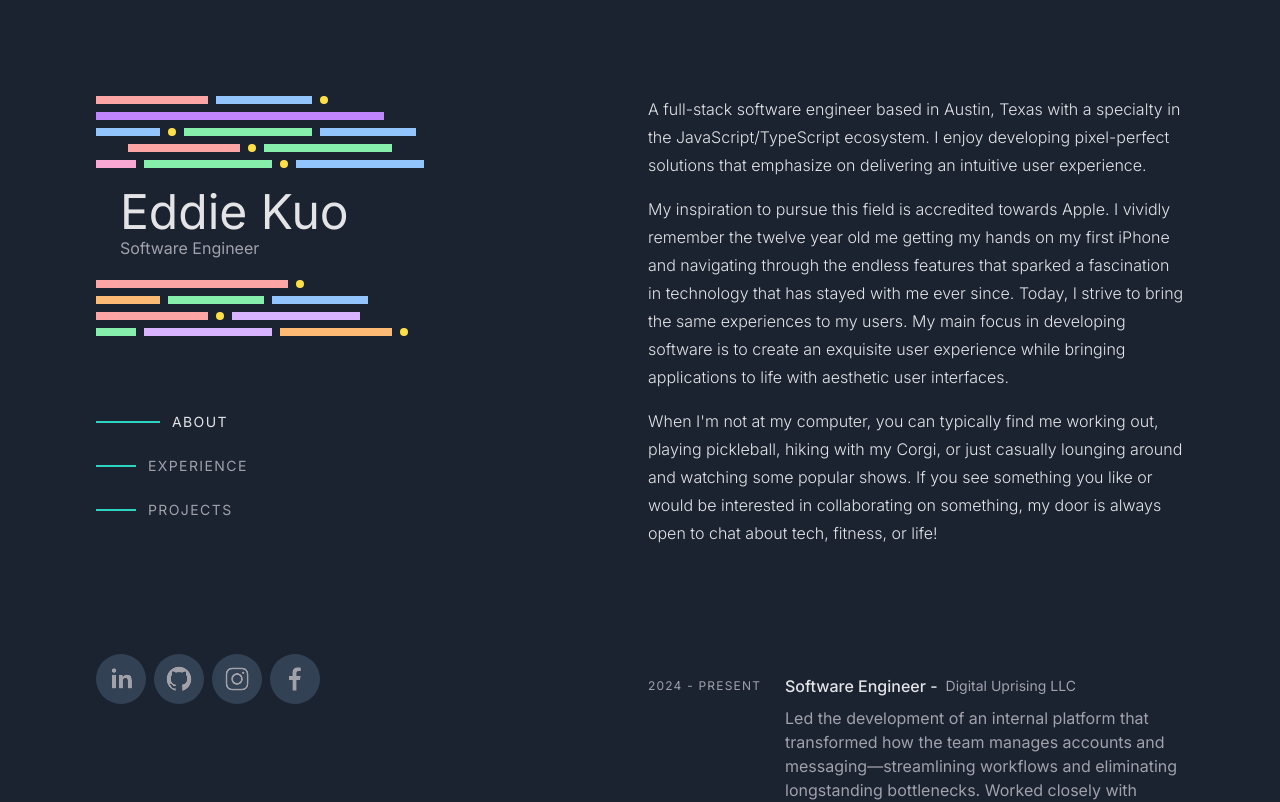
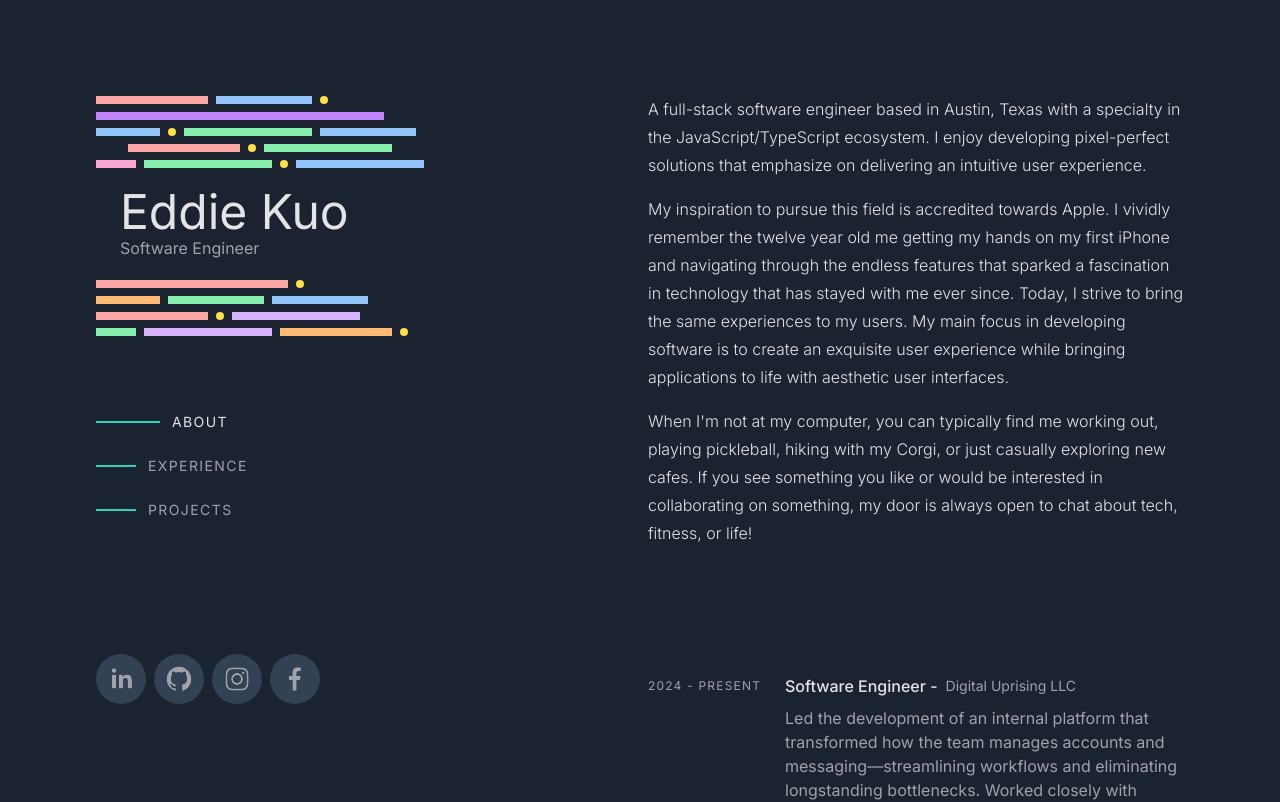
Before and after one commit to Eddie-Kuo/portfolio-v2, a Next.js app: page / in a window 1280 px wide. Shown: the top 802 px of the page. Built offline with nearby package versions, Linux system fonts and the light colour scheme.

Commit message:
update about me;

```diff
--- a/components/About.tsx
+++ b/components/About.tsx
@@ -25,9 +25,9 @@ function About() {
         <p className="mb-4">
           When I&apos;m not at my computer, you can typically find me working
           out, playing pickleball, hiking with my Corgi, or just casually
-          lounging around and watching some popular shows. If you see something
-          you like or would be interested in collaborating on something, my door
-          is always open to chat about tech, fitness, or life!
+          exploring new cafes. If you see something you like or would be
+          interested in collaborating on something, my door is always open to
+          chat about tech, fitness, or life!
         </p>
       </div>
     </>
```
